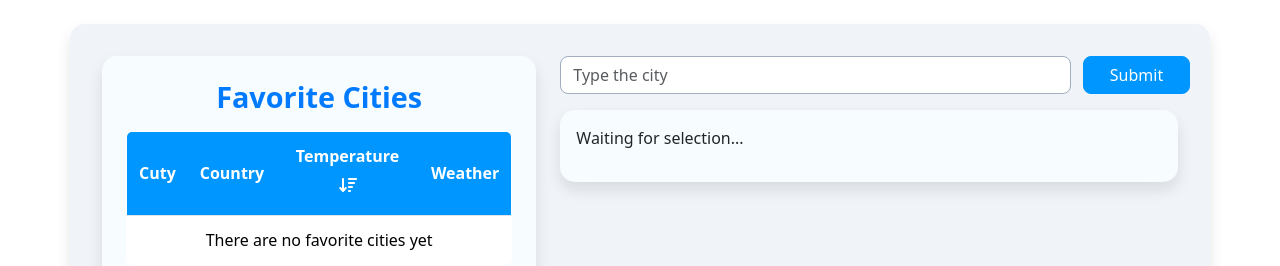
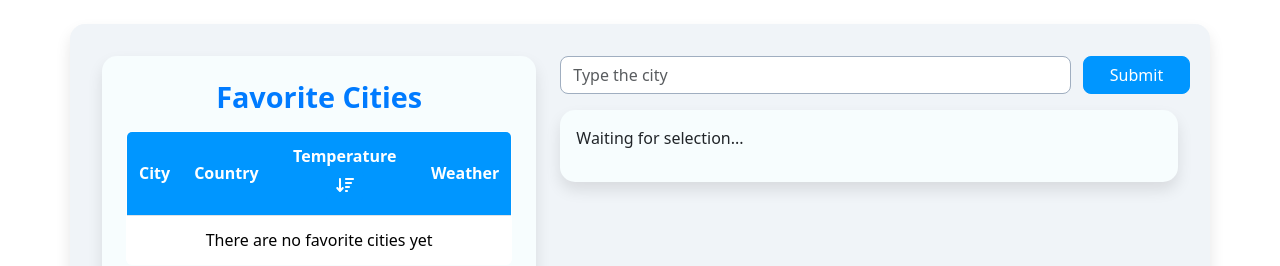
Before and after one commit to GencoMattia/raintonic-meteo, a Vue app: page / in a window 1280 px wide. Shown: the top 266 px of the page. Built offline with nearby package versions, Linux system fonts and the light colour scheme.

Commit message:
fixed a mispelled word

```diff
--- a/src/pages/PageHome.vue
+++ b/src/pages/PageHome.vue
@@ -246,7 +246,7 @@ export default {
                         <table class="table table-hover border rounded">
                             <thead>
                                 <tr>
-                                    <th>Cuty</th>
+                                    <th>City</th>
                                     <th>Country</th>
                                     <th>
                                         Temperature
```
